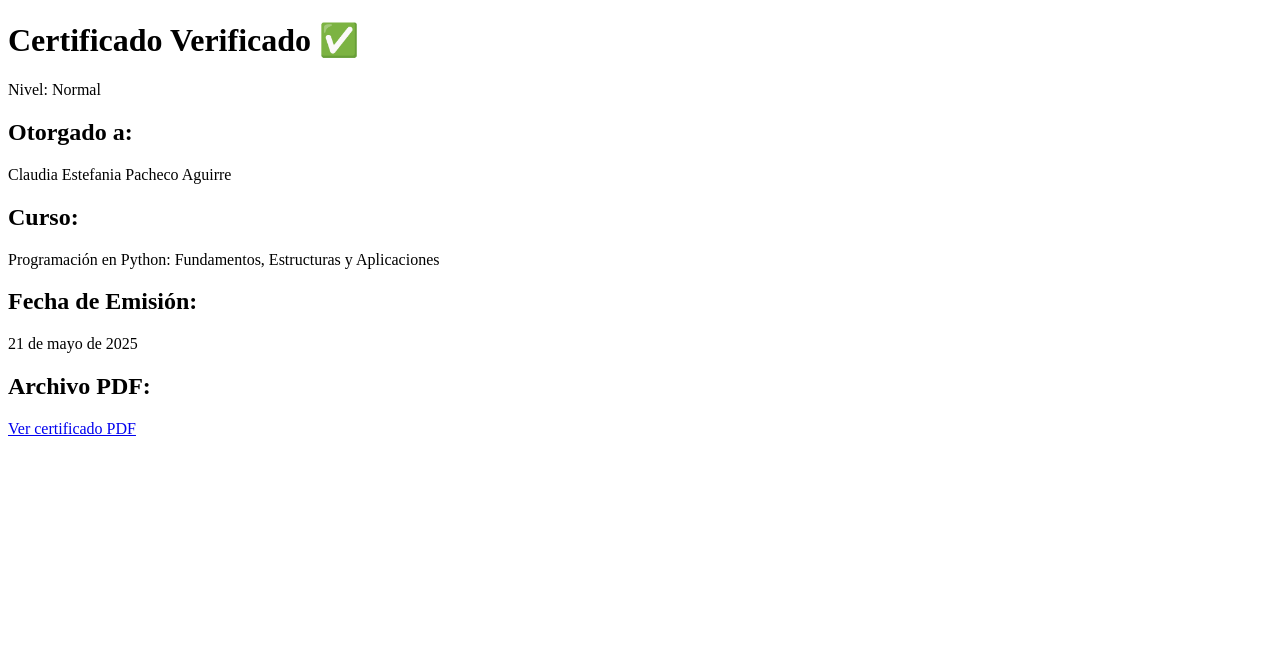
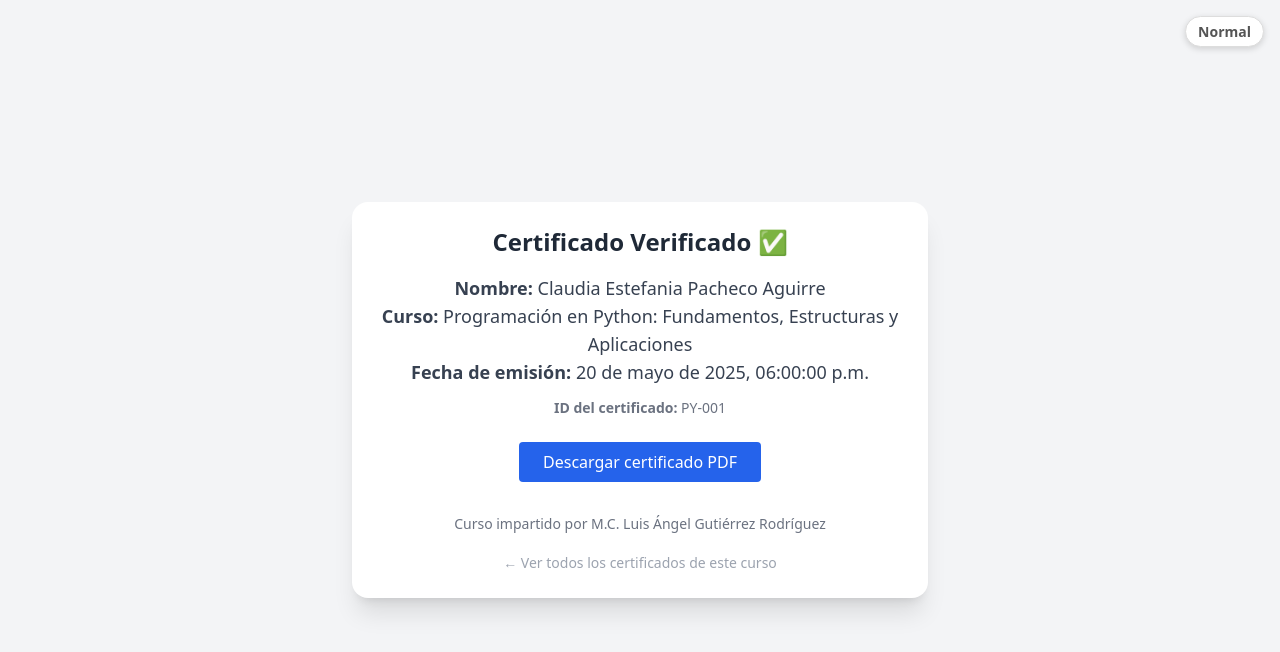
Before and after one commit to ProfeLuisFCFM/certificados, a plain HTML site: page verify/PY-001.html in a window 1280 px wide. Drawn offline with nearby package versions, Linux system fonts and the light colour scheme; files that its build step writes are made by us from their sources.

Commit message:
probando QR

```diff
--- a/verify/PY-001.html
+++ b/verify/PY-001.html
@@ -1,38 +1,60 @@
+
 <!DOCTYPE html>
 <html lang="es">
 <head>
   <meta charset="UTF-8" />
-  <title>Certificado PY-001 - Claudia Estefania Pacheco Aguirre</title>
-  <link rel="stylesheet" href="certificados.css" />
+  <meta name="viewport" content="width=device-width, initial-scale=1.0" />
+  <title>Certificado PY-001</title>
+  <script src="https://cdn.tailwindcss.com"></script>
+  <link rel="stylesheet" href="../certificados.css" />
+</head>
+<body class="bg-gray-100 min-h-screen flex items-center justify-center p-4 relative">
+  <!-- Medalla nivel Normal -->
+  <div class="badge-level normal">Normal</div>
+
+  <div class="bg-white p-6 rounded-2xl shadow-xl max-w-xl w-full text-center relative">
+    <h1 class="text-2xl font-bold text-gray-800 mb-4">Certificado Verificado ✅</h1>
+
+    <p class="text-lg text-gray-700"><strong>Nombre:</strong> Claudia Estefania Pacheco Aguirre</p>
+    <p class="text-lg text-gray-700"><strong>Curso:</strong> Programación en Python: Fundamentos, Estructuras y Aplicaciones</p>
+
+    <p class="text-lg text-gray-700">
+      <strong>Fecha de emisión:</strong> <span id="fecha-humana"></span>
+    </p>
+
+    <p class="text-sm text-gray-500 mt-3"><strong>ID del certificado:</strong> PY-001</p>
+    <!-- Timestamp Unix guardado en un div oculto -->
+    <div id="fecha" data-timestamp="1747785600" style="display:none;"></div>
+
+    <a href="../certificados/PY-001.pdf" download class="inline-block mt-6 px-6 py-2 bg-blue-600 text-white rounded hover:bg-blue-700 transition">
+      Descargar certificado PDF
+    </a>
+
+    <div class="mt-8 text-sm text-gray-500">
+      Curso impartido por M.C. Luis Ángel Gutiérrez Rodríguez
+    </div>
+
+    <div class="mt-4">
+      <a href="../cursos/python-fundamentos-001.html" class="text-sm text-gray-400 hover:text-blue-600">← Ver todos los certificados de este curso</a>
+    </div>
+  </div>
+
   <script>
-    // Mostrar fecha legible a partir del timestamp Unix
-    document.addEventListener("DOMContentLoaded", () => {
-      const ts = 1747785600; // Timestamp Unix guardado
-      const dateElem = document.getElementById("fecha-emision");
-      const date = new Date(ts * 1000);
-      const options = { year: 'numeric', month: 'long', day: 'numeric' };
-      dateElem.textContent = date.toLocaleDateString('es-ES', options);
-    });
-  </script>
-</head>
-<body class="bg-normal p-10 max-w-4xl mx-auto font-sans">
-  <header class="mb-8 text-center">
-    <h1 class="text-3xl font-bold text-gray-800">Certificado Verificado ✅</h1>
-    <p class="text-lg text-gray-600 mt-1">Nivel: <span class="medalla-normal">Normal</span></p>
-  </header>
+  const fechaDiv = document.getElementById('fecha');
+  const timestamp = parseInt(fechaDiv.dataset.timestamp, 10) * 1000; // milisegundos
 
-  <section class="bg-white p-8 rounded shadow">
-    <h2 class="text-2xl font-semibold mb-4">Otorgado a:</h2>
-    <p class="text-xl mb-6 font-medium">Claudia Estefania Pacheco Aguirre</p>
+  const fechaHumana = new Date(timestamp).toLocaleString('es-MX', {
+    day: 'numeric',
+    month: 'long',
+    year: 'numeric',
+    hour: '2-digit',
+    minute: '2-digit',
+    second: '2-digit',
+    hour12: true,
+    timeZone: 'America/Mexico_City'
+  });
 
-    <h2 class="text-2xl font-semibold mb-4">Curso:</h2>
-    <p class="text-xl mb-6">Programación en Python: Fundamentos, Estructuras y Aplicaciones</p>
-
-    <h2 class="text-2xl font-semibold mb-4">Fecha de Emisión:</h2>
-    <p id="fecha-emision" class="text-xl font-medium"></p>
-
-    <h2 class="text-2xl font-semibold mb-4">Archivo PDF:</h2>
-    <p><a href="PY-001.pdf" target="_blank" class="text-blue-600 underline">Ver certificado PDF</a></p>
-  </section>
+  document.getElementById('fecha-humana').textContent = fechaHumana;
+</script>
 </body>
 </html>
```
Also changed, not shown: 404.html (+54 -28 lines), cursos/python-fundamentos-001.html (+1 -1 lines).
